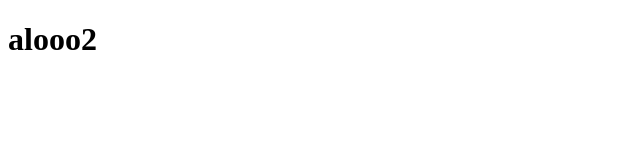
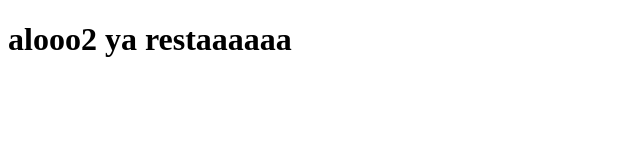
Before and after one commit to Wbeimar616/primera-pagina-web, a plain HTML site: page index.html in a window 1280 px wide. Shown: the whole page, without its empty margins (0-640 px from the left). Drawn offline with Linux system fonts and the light colour scheme.

Commit message:
primer cambio agregado

```diff
--- a/index.html
+++ b/index.html
@@ -6,6 +6,6 @@
     <title>Document</title>
 </head>
 <body>
-    <h1>alooo2</h1>
+    <h1>alooo2 ya restaaaaaa</h1>
 </body>
 </html>
```
